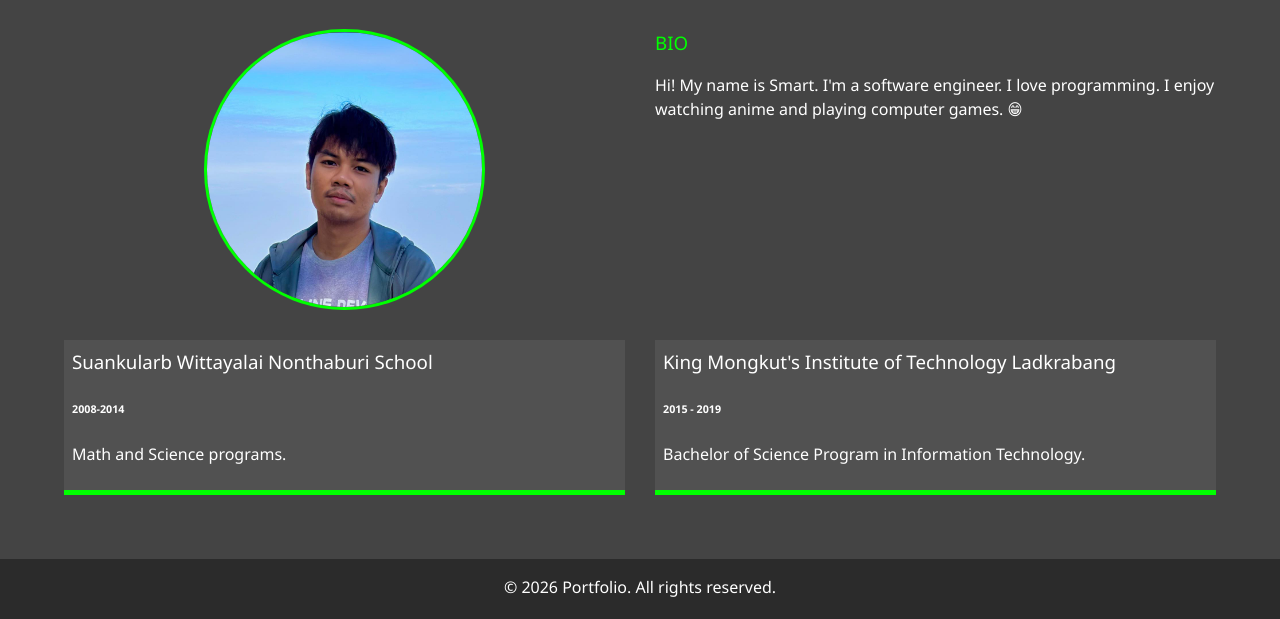
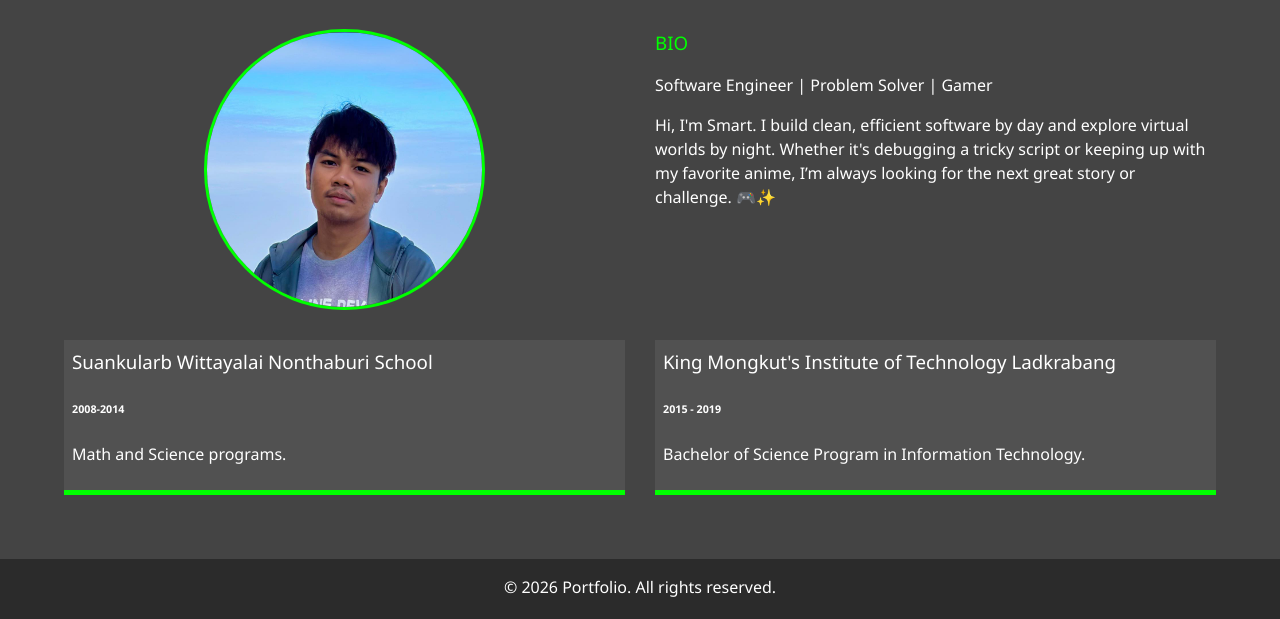
Before and after one commit to smarty0123/portfolio, a website: page dist/about.html in a window 1280 px wide. Shown: the part 205-824 px from the top of the page. Drawn offline with Linux system fonts and the light colour scheme.

Commit message:
update message

```diff
--- a/dist/about.html
+++ b/dist/about.html
@@ -49,7 +49,10 @@
         <div class="bio">
           <h3 class="text-secondary">BIO</h3>
           <p>
-            Hi! My name is Smart. I'm a software engineer. I love programming. I enjoy watching anime and playing computer games. 😁
+            Software Engineer | Problem Solver | Gamer
+          </p>
+          <p>
+            Hi, I'm Smart. I build clean, efficient software by day and explore virtual worlds by night. Whether it's debugging a tricky script or keeping up with my favorite anime, I’m always looking for the next great story or challenge. 🎮✨
           </p>
         </div>
         <div class="job job-1">
```
Also changed, not shown: dist/index.html (+2 -2 lines).
